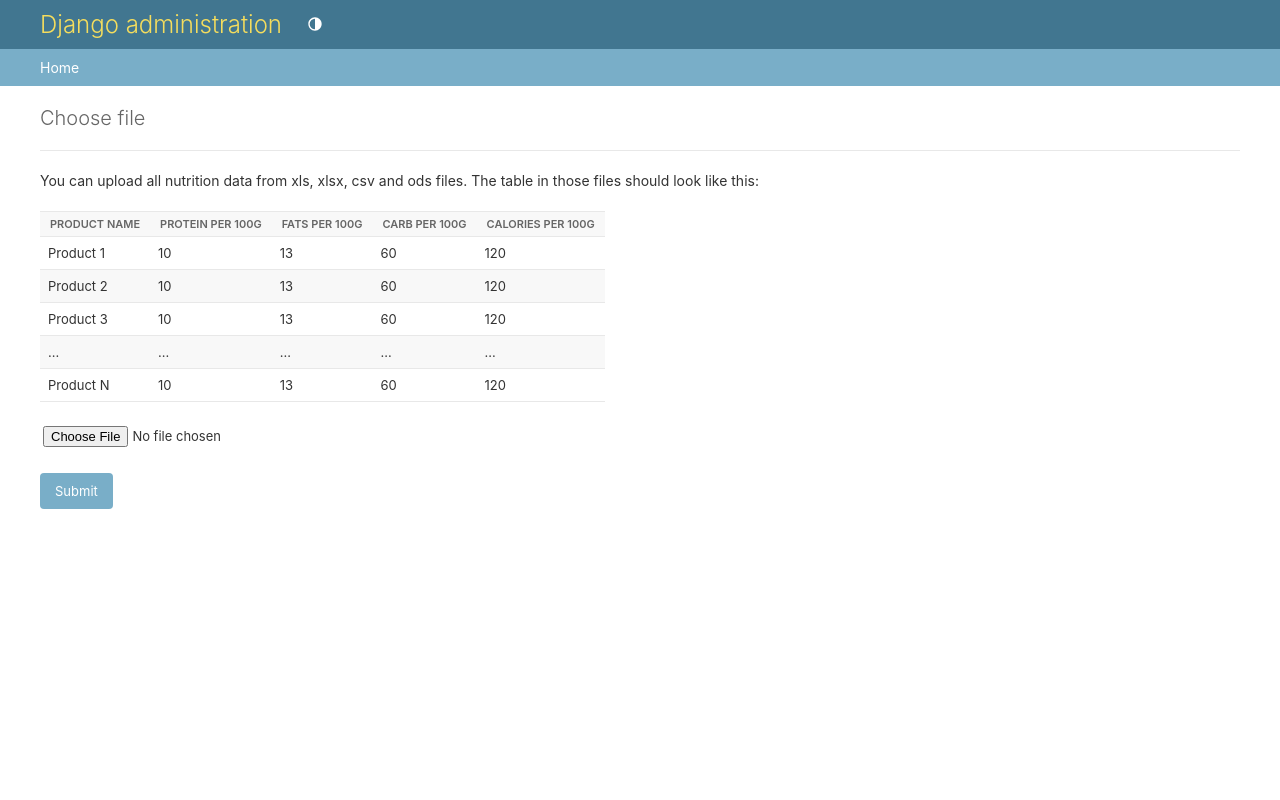
After one commit to viktor-akusoff/DietrisBackend, a Django app: template dietris/food/templates/admin/import_dialogue.html in a window 1280 px wide. The commit adds this page. Run offline with Django 4.2, Linux system fonts and the light colour scheme; the template is opened without the code that fills it, so the values that code supplies are empty.

Commit message:
implementng import dialogue

```diff
--- /dev/null
+++ b/dietris/food/templates/admin/import_dialogue.html
@@ -0,0 +1,66 @@
+{% extends "admin/base_site.html" %}
+{% block content %}
+<h1>Choose file</h1>
+<hr>
+<p style="margin-top:20px">
+    You can upload all nutrition data from xls, xlsx, csv and ods files.
+    The table in those files should look like this:
+</p>
+<table style="margin-top: 20px; margin-bottom:20px">
+    <thead>
+        <tr>
+            <th>Product name</th>
+            <th>Protein per 100g</th>
+            <th>Fats per 100g</th>
+            <th>Carb per 100g</th>
+            <th>Calories per 100g</th>
+        </tr>
+    </thead>
+    <tbody>
+        <tr>
+            <td>Product 1</td>
+            <td>10</td>
+            <td>13</td>
+            <td>60</td>
+            <td>120</td>
+        </tr>
+        <tr>
+            <td>Product 2</td>
+            <td>10</td>
+            <td>13</td>
+            <td>60</td>
+            <td>120</td>
+        </tr>
+        <tr>
+            <td>Product 3</td>
+            <td>10</td>
+            <td>13</td>
+            <td>60</td>
+            <td>120</td>
+        </tr>
+        <tr>
+            <td>...</td>
+            <td>...</td>
+            <td>...</td>
+            <td>...</td>
+            <td>...</td>
+        </tr>
+        <tr>
+            <td>Product N</td>
+            <td>10</td>
+            <td>13</td>
+            <td>60</td>
+            <td>120</td>
+        </tr>
+    </tbody>
+</table>
+<form method="post" enctype="multipart/form-data">
+    {% csrf_token %}
+    <div>
+        <input type="file" id="avatar" name="avatar" accept=".xls, .xlsx, .csv, .ods" />
+    </div>
+    <div style="margin-top: 20px">
+        <input type="submit" />
+    </div>
+</form>
+{% endblock %}
--- a/dietris/food/templates/admin/model_change_list.html
+++ b/dietris/food/templates/admin/model_change_list.html
@@ -1,8 +1,8 @@
 {% extends 'admin/change_list.html' %}
 {% block object-tools %}
-  <form action="import/" method="POST">
+  <form action="import-table-dialogue/" method="POST">
     {% csrf_token %}
-    <input type="submit" value="Import from Excel" />
+    <input type="submit" value="Import from file" />
   </form>
   <br>
 {{ block.super }}
```
Also changed, not shown: dietris/food/admin.py (+16 -1 lines).
